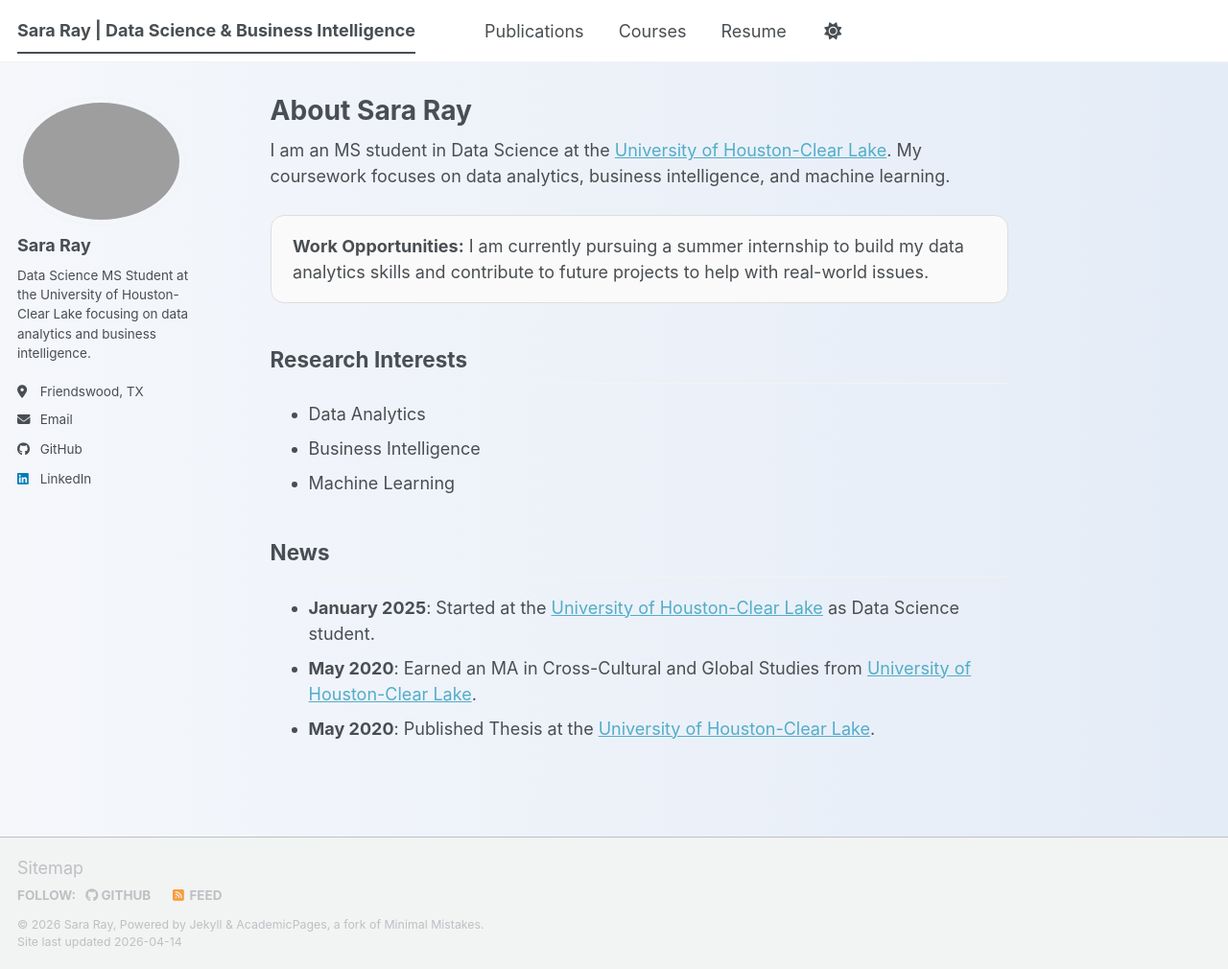
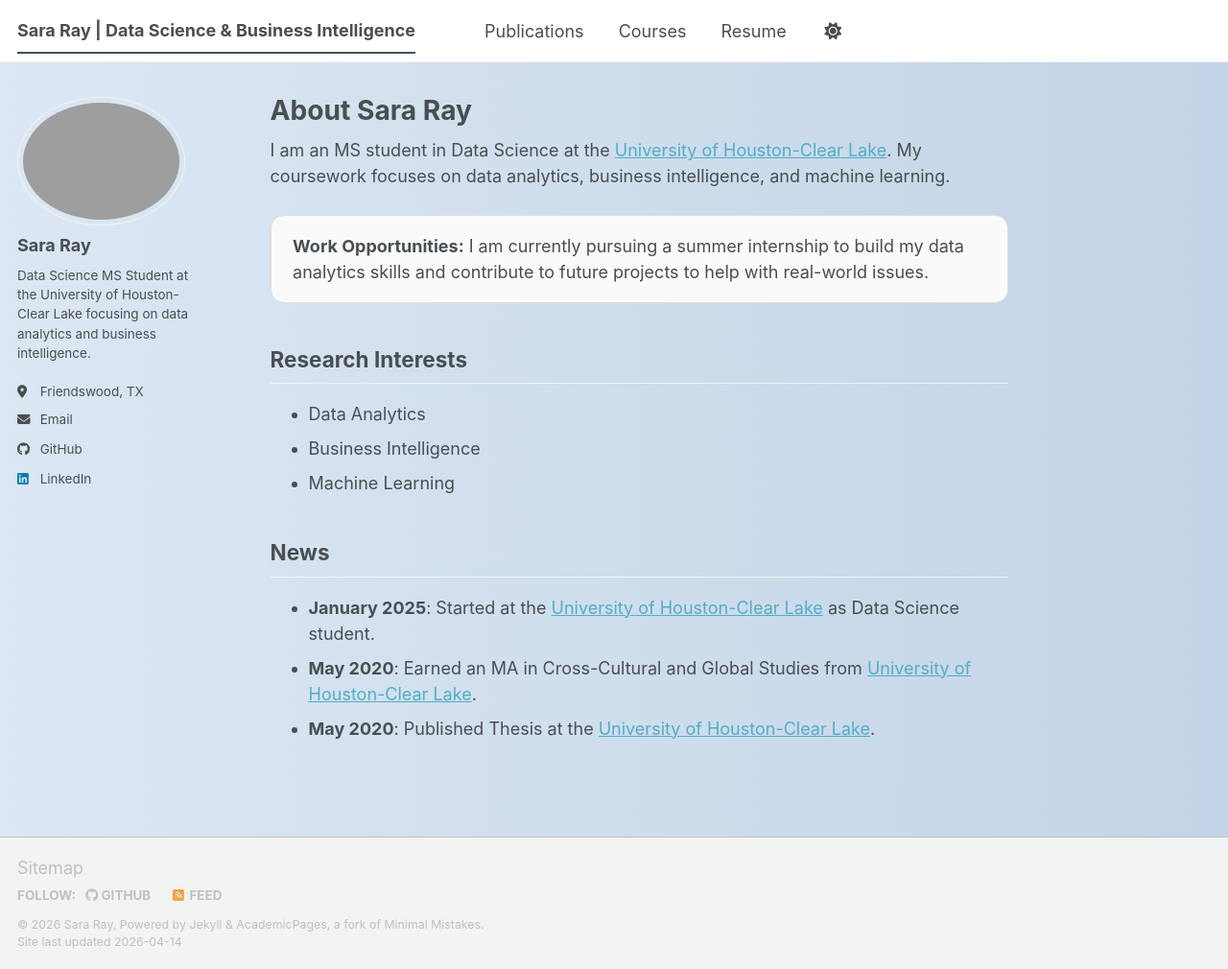
Before and after one commit to SaraRay2017/SaraRay2017.github.io, a Jekyll site: the page built from _pages/about.md, in a window 1280 px wide and 1010 px high. Shown: the whole window at 96% size. Built offline with Jekyll 4.4.1, drawn with Linux system fonts in a browser that asks for light colours; a script bundle is joined from its source files by our own code; library files that are not in the unit come from our copies.

Commit message:
Change background gradient in main.scss

```diff
--- a/assets/css/main.scss
+++ b/assets/css/main.scss
@@ -41,9 +41,8 @@
     "vendor/font-awesome/solid",
     "vendor/font-awesome/brands"
 ;
-
 html, body {
-  background: linear-gradient(to right, #f5f7fb, #e4ecf7) !important;
+  background: linear-gradient(to right, #dbe7f3, #c3d4e6) !important;
 }
 
 .page {
```
